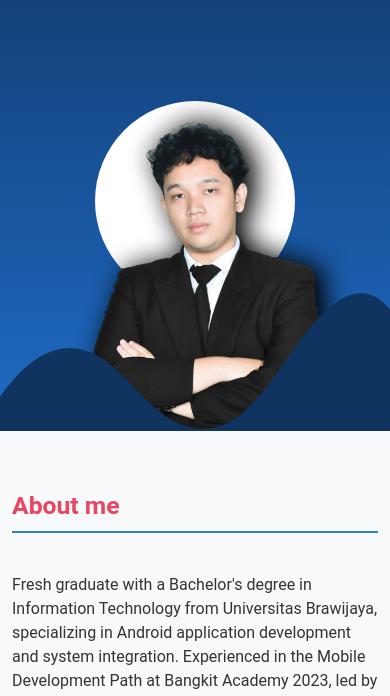
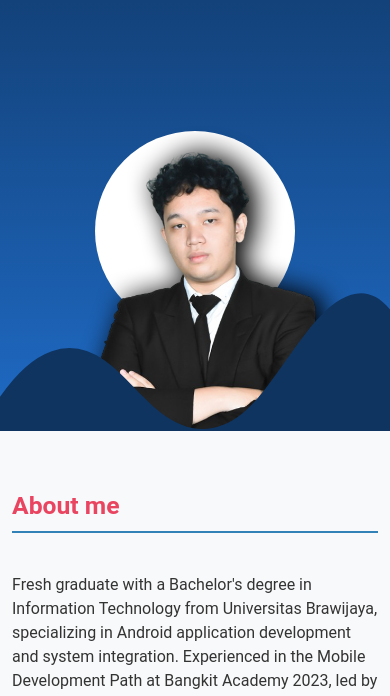
Before and after one commit to RizaldiPardede/PortofolioRizaldiPardede, a plain HTML site: page index.html in a window 390 px wide. Shown: the part 145-841 px from the top of the page. Drawn offline with nearby package versions, Linux system fonts and the light colour scheme.

Commit message:
commit ke empat

```diff
--- a/index.html
+++ b/index.html
@@ -263,7 +263,7 @@
                 text-align: left;
             }
             .profile-image-container {
-                top: 150px;
+                top: 180px;
             }
             .header-text h1 {
                 position: relative;
```
